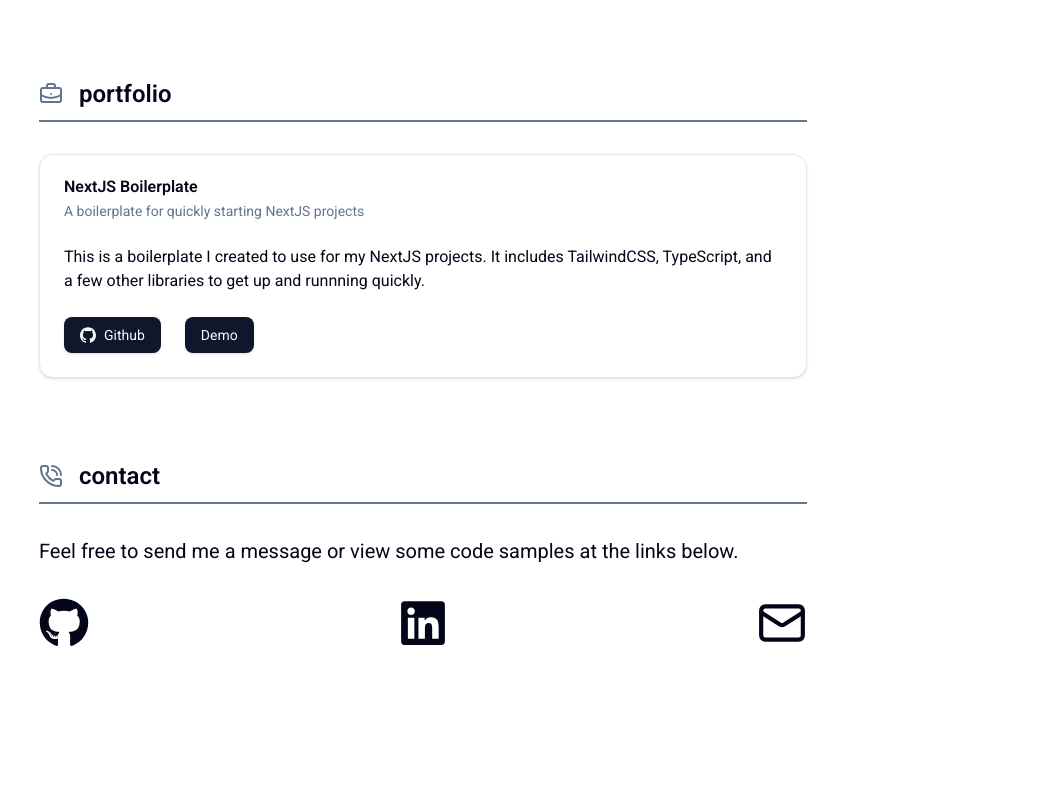
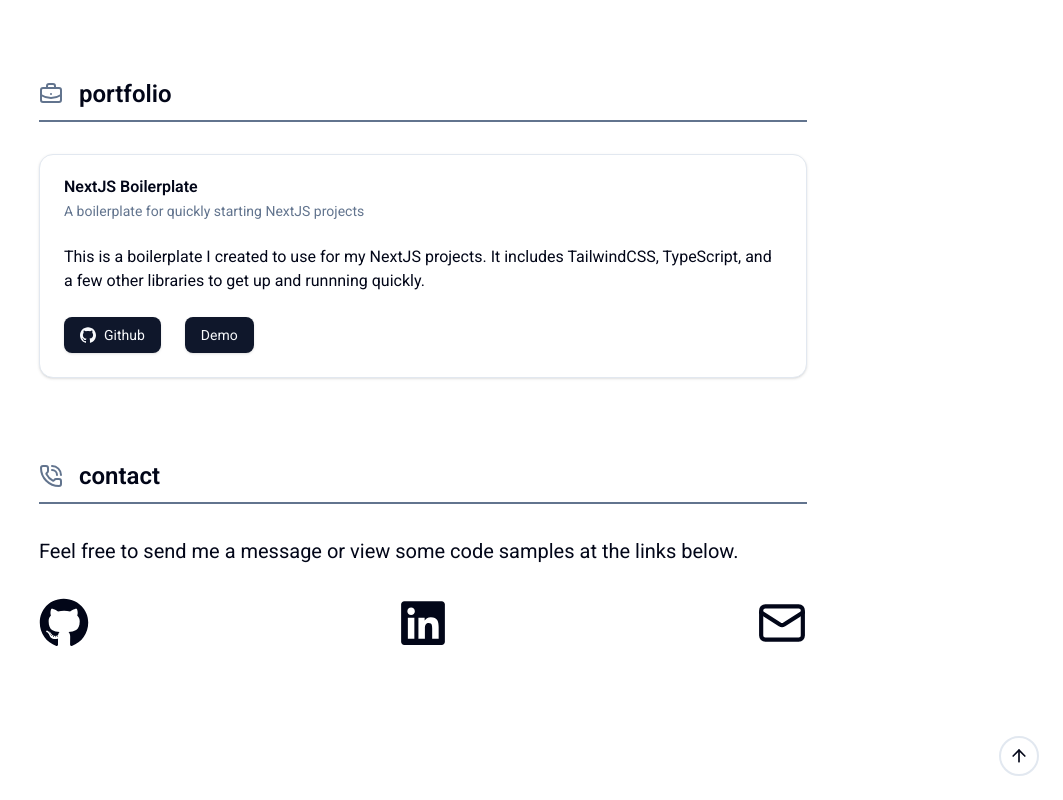
Before and after one commit to bill742/bill742.github.io, a Next.js app: page / in a window 1280 px wide. Shown: the part 918-1718 px from the top of the page, without its empty margins (217-1280 px from the left). Before the commit the page ends 1678 px from the top, so only its background shows below. Built offline with nearby package versions, Linux system fonts and the light colour scheme; no server answers.

Commit message:
Add footer with back to top arrow.

```diff
--- a/src/app/layout.tsx
+++ b/src/app/layout.tsx
@@ -3,6 +3,7 @@ import "./globals.css";
 import type { Metadata } from "next";
 import { Roboto } from "next/font/google";
 
+import Footer from "@/components/footer/footer";
 import Header from "@/components/header";
 import SkipNav from "@/components/skip-nav";
 import { ThemeProvider } from "@/components/theme-provider";
@@ -50,6 +51,7 @@ export default function RootLayout({
             <div id="main" className="container mx-auto max-w-6xl p-6">
               {children}
             </div>
+            <Footer />
           </div>
         </ThemeProvider>
 
--- /dev/null
+++ b/src/components/footer/footer.tsx
@@ -0,0 +1,12 @@
+import { ArrowUp } from "lucide-react";
+import Link from "next/link";
+
+export default function Footer() {
+  return (
+    <div className="flex justify-end">
+      <Link href="#top">
+        <ArrowUp className="h-10 w-10 rounded-full border-2 p-2" />
+      </Link>
+    </div>
+  );
+}
```
